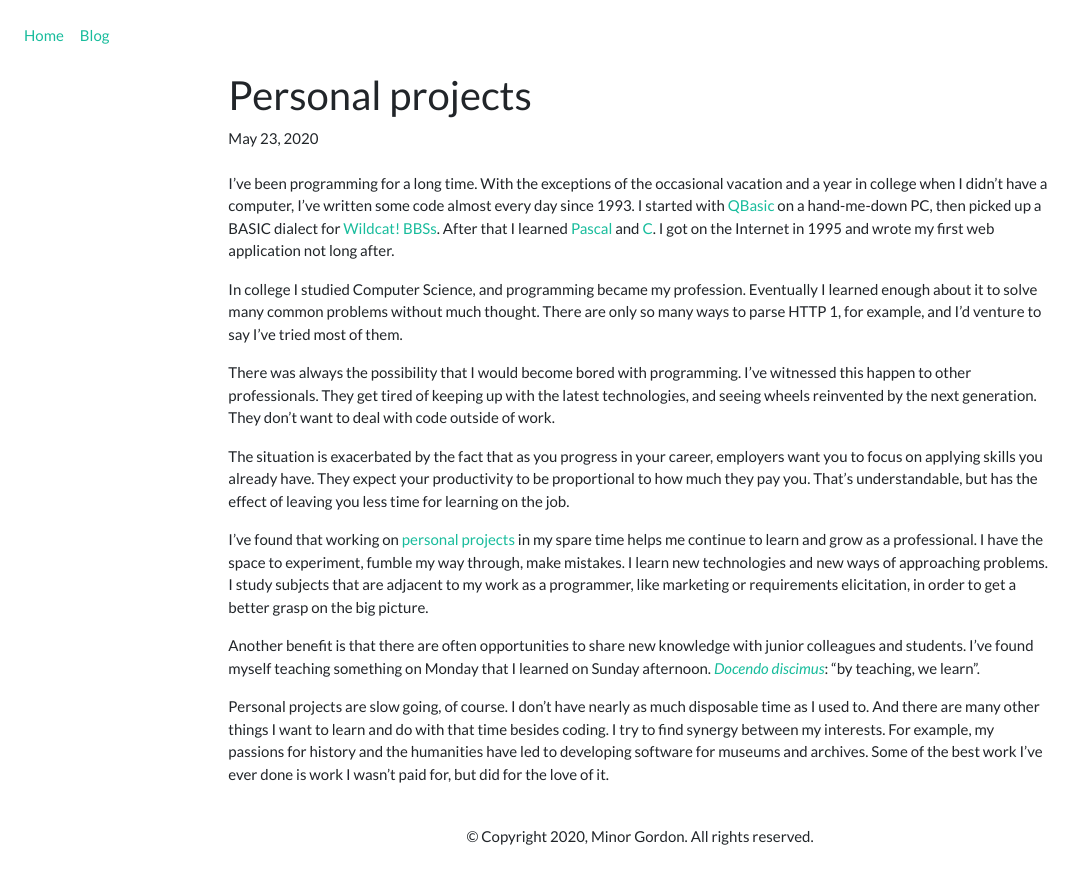
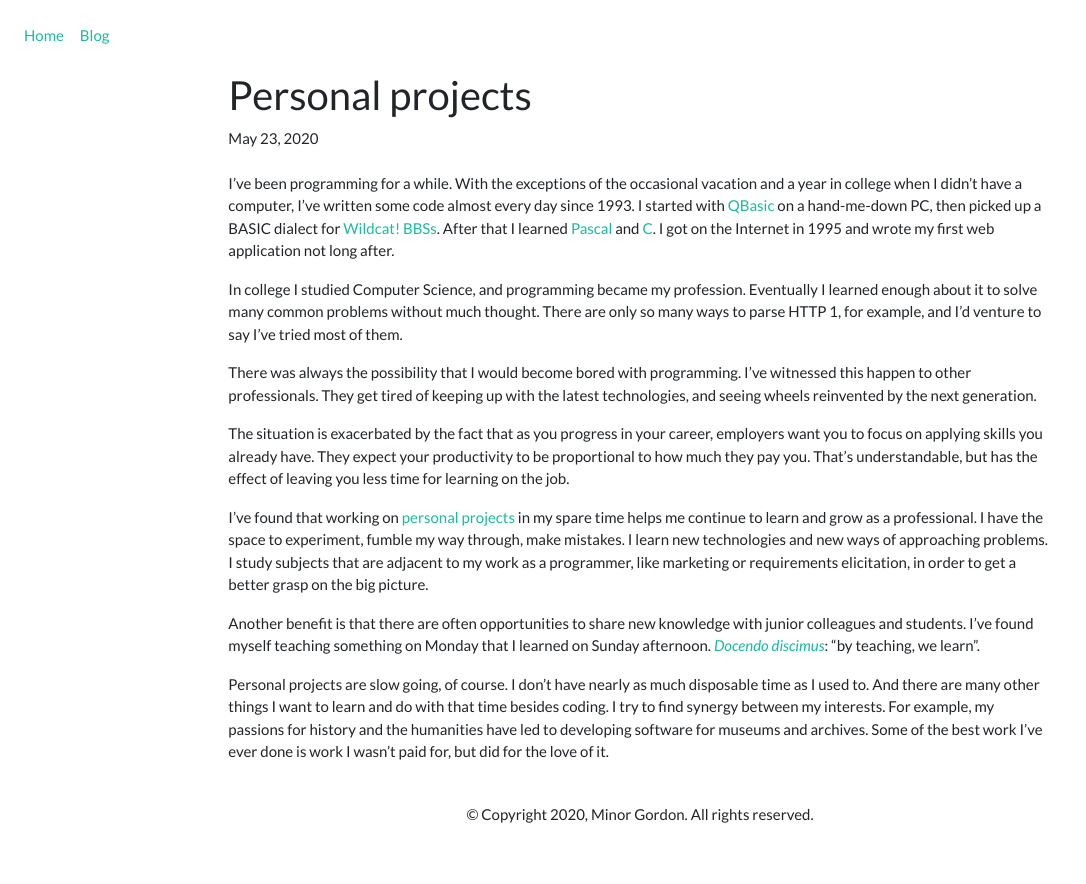
Before and after one commit to minorg/minorgordon.net, a Jekyll site: the page built from _posts/2020-05-23-personal-projects.md, in a window 1280 px wide. Shown: the top 884 px of the page, without its empty margins (0-1086 px from the left). Built offline with Jekyll 4.4.1, drawn with Linux system fonts in a browser that asks for light colours; nearby versions of some CDN libraries.

Commit message:
tweak post

```diff
--- a/_posts/2020-05-23-personal-projects.md
+++ b/_posts/2020-05-23-personal-projects.md
@@ -5,11 +5,11 @@ date:   2020-05-23
 categories: work
 ---
 
-I've been programming for a long time. With the exceptions of the occasional vacation and a year in college when I didn't have a computer, I've written some code almost every day since 1993. I started with [QBasic](https://en.wikipedia.org/wiki/QBasic) on a hand-me-down PC, then picked up a BASIC dialect for [Wildcat! BBSs](https://en.wikipedia.org/wiki/Wildcat!_BBS). After that I learned [Pascal](https://en.wikipedia.org/wiki/Pascal_(programming_language)) and [C](https://en.wikipedia.org/wiki/C_(programming_language)). I got on the Internet in 1995 and wrote my first web application not long after.
+I've been programming for a while. With the exceptions of the occasional vacation and a year in college when I didn't have a computer, I've written some code almost every day since 1993. I started with [QBasic](https://en.wikipedia.org/wiki/QBasic) on a hand-me-down PC, then picked up a BASIC dialect for [Wildcat! BBSs](https://en.wikipedia.org/wiki/Wildcat!_BBS). After that I learned [Pascal](https://en.wikipedia.org/wiki/Pascal_(programming_language)) and [C](https://en.wikipedia.org/wiki/C_(programming_language)). I got on the Internet in 1995 and wrote my first web application not long after.
 
 In college I studied Computer Science, and programming became my profession. Eventually I learned enough about it to solve many common problems without much thought. There are only so many ways to parse HTTP 1, for example, and I'd venture to say I've tried most of them.
 
-There was always the possibility that I would become bored with programming. I've witnessed this happen to other professionals. They get tired of keeping up with the latest technologies, and seeing wheels reinvented by the next generation. They don't want to deal with code outside of work.
+There was always the possibility that I would become bored with programming. I've witnessed this happen to other professionals. They get tired of keeping up with the latest technologies, and seeing wheels reinvented by the next generation.
 
 The situation is exacerbated by the fact that as you progress in your career, employers want you to focus on applying skills you already have. They expect your productivity to be proportional to how much they pay you. That's understandable, but has the effect of leaving you less time for learning on the job.
 
```
